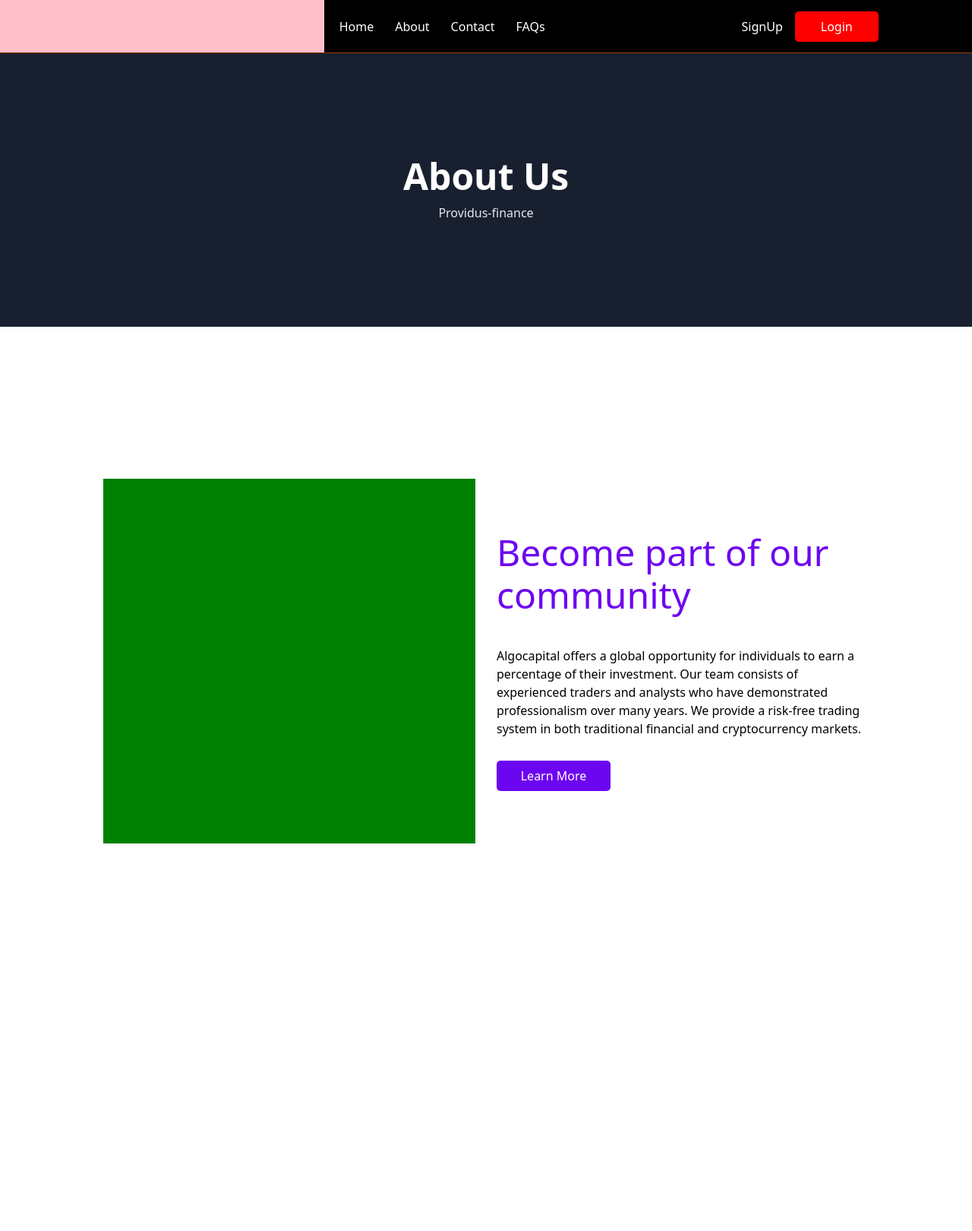
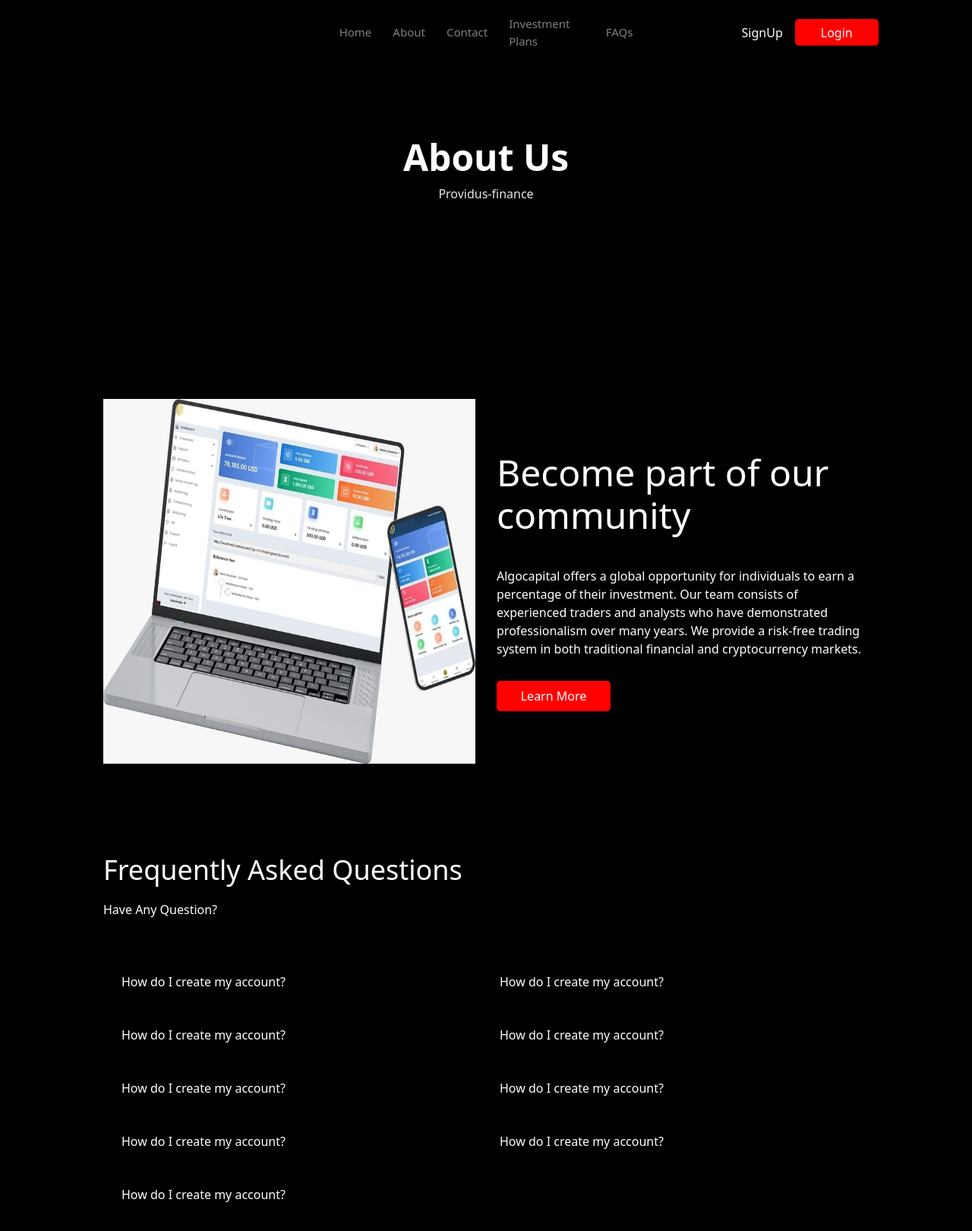
Before and after one commit to AscenxioBlog/trustfundx, a React (Vite) app: page /about in a window 1280 px wide. Shown: the top 1620 px of the page at 76% size. Before the commit the page ends 1310 px from the top, so only its background shows below. Built offline with nearby package versions, Linux system fonts and the light colour scheme.

Commit message:
New Commit

```diff
--- a/package.json
+++ b/package.json
@@ -20,12 +20,7 @@
     "@eslint/js": "^9.19.0",
     "@types/react": "^19.0.8",
     "@types/react-dom": "^19.0.3",
-<<<<<<< HEAD
-    "@vitejs/plugin-react": "^4.3.4",
-    "autoprefixer": "^10.4.20",
-=======
     "@vitejs/plugin-react": "^1.3.2",
->>>>>>> efc07c60f56893c0cc7d3f47e87d55706a2d8d0f
     "eslint": "^9.19.0",
     "eslint-plugin-react": "^7.37.4",
     "eslint-plugin-react-hooks": "^5.0.0",
--- a/src/UI/AboutComponent/AboutFirstComponent.jsx
+++ b/src/UI/AboutComponent/AboutFirstComponent.jsx
@@ -4,8 +4,8 @@
   return (
     <div>
 
-            <div className='h-[45vh] bg-[#182030] flex-col flex justify-center items-center'>
-                    <h1 className='font-semibold text-white text-5xl'>About Us</h1>
+            <div className='lg:h-[45vh] h-[35vh] bg-[#000000] flex-col flex justify-center items-center'>
+                    <h1 className='font-semibold text-white text-4xl lg:text-5xl'>About Us</h1>
                     <p className='mt-3 text-gray-200'>Providus-finance</p>
             </div>
 
--- a/src/UI/AboutComponent/AboutPage.jsx
+++ b/src/UI/AboutComponent/AboutPage.jsx
@@ -1,14 +1,17 @@
 import React from 'react'
 import AboutFirstComponent from './AboutFirstComponent'
 import AboutSecondComponent from './AboutSecondComponent'
+import FAQsComponents from './FAQsComponents'
 
 function AboutPage() {
   return (
-    <div>
+    <div className=' bg-[#000000] lg:px-34'>
 
         <AboutFirstComponent />
 
         <AboutSecondComponent />
+
+        <FAQsComponents />
     </div>
   )
 }
--- a/src/UI/AboutComponent/AboutSecondComponent.jsx
+++ b/src/UI/AboutComponent/AboutSecondComponent.jsx
@@ -6,19 +6,19 @@
   return (
     <div>
 
-             <div className='h-[110vh] flex items-center bg-[#FFFFFF] lg:px-34'>
+             <div className='h-[90vh] flex items-center bg-[#000000]'>
 
-                     <div className='h-[60vh] gap-7 grid grid-cols-2'>
+                     <div className='h-[60vh] gap-7 grid grid-cols-1 lg:grid-cols-2'>
 
-                            <div className='bg-[green]'>
+                            <div className='Dashboard-photo'>
                                  {/* <img src={aboutImage}/> */}
                             </div>
 
-                            <div className='text-[#6D06F0] flex flex-col justify-center font-medium'>
+                            <div className='text-[#FFFF] flex flex-col justify-center font-medium'>
                                 <h1 className='text-5xl leading-14'>Become part of our <br />
                                  community</h1>
 
-                               <div className='mt-10 text-black'>
+                               <div className='mt-10 text-WHITE'>
                                     <p>
                                             Algocapital offers a global opportunity for individuals
                                             to earn a percentage of their investment. Our team
@@ -34,7 +34,7 @@
                                     height="40px"
                                     width="150px"
                                     label="Learn More"
-                                    backgroundColor="#6D06F0"
+                                    backgroundColor="#FF0000"
                                     borderRadius="5px"
                                     marginTop="30px"
                                 />
--- /dev/null
+++ b/src/UI/AboutComponent/FAQsComponents.jsx
@@ -0,0 +1,144 @@
+import React from 'react'
+import { useState } from 'react'
+
+function FAQsComponents() {
+
+  const [account,newAccount]=useState("0px")
+
+function boy1() {
+    if (account =="0px") {
+        newAccount("100px")
+
+
+    } else {
+        newAccount("0px")
+    }
+}
+
+  return (
+    <div>
+
+            <div className='lg:min-h-[70vh] text-white'>
+                    <h1 className='font-medium text-4xl'>Frequently Asked Questions</h1>
+                    <p className='font-medium mt-5'>Have Any Question?</p>
+
+                    <div className='min-h-[50vh] mt-12 gap-9 mx-6 grid grid-cols-2'>
+                         <div>
+                            <div className='bg-[#000000] overflow-hidden'>
+                                <div className='h-[70px] items-center font-medium flex' onClick={boy1}>
+
+                                       <p> How do I create my account?</p>
+                                </div>
+
+                                <p className='font-medium h-[0] m-0 bg-[#000000] ' style={{height:account,transition:"1s"}}>
+                                    Lorem ipsum dolor sit, amet consectetur adipisicing elit. Tenetur illo debitis nulla natus ullam odio in, ipsa dicta explicabo vitae aut eum soluta sit. Distinctio, magni eius! Fuga, ducimus nisi.
+                                </p>
+                            </div>
+
+
+                            <div className='bg-[#000000] overflow-hidden'>
+                                <div className='h-[70px] items-center font-medium flex' onClick={boy1}>
+
+                                       <p> How do I create my account?</p>
+                                </div>
+
+                                <p className='font-medium h-[0] m-0 bg-[#000000] ' style={{height:account,transition:"1s"}}>
+                                    Lorem ipsum dolor sit, amet consectetur adipisicing elit. Tenetur illo debitis nulla natus ullam odio in, ipsa dicta explicabo vitae aut eum soluta sit. Distinctio, magni eius! Fuga, ducimus nisi.
+                                </p>
+                            </div>
+
+
+                            <div className='bg-[#000000] overflow-hidden'>
+                                <div className='h-[70px] items-center font-medium flex' onClick={boy1}>
+
+                                       <p> How do I create my account?</p>
+                                </div>
+
+                                <p className='font-medium h-[0] m-0 bg-[#000000] ' style={{height:account,transition:"1s"}}>
+                                    Lorem ipsum dolor sit, amet consectetur adipisicing elit. Tenetur illo debitis nulla natus ullam odio in, ipsa dicta explicabo vitae aut eum soluta sit. Distinctio, magni eius! Fuga, ducimus nisi.
+                                </p>
+                            </div>
+
+                            <div className='bg-[#000000] overflow-hidden'>
+                                <div className='h-[70px] items-center font-medium flex' onClick={boy1}>
+
+                                       <p> How do I create my account?</p>
+                                </div>
+
+                                <p className='font-medium h-[0] m-0 bg-[#000000] ' style={{height:account,transition:"1s"}}>
+                                    Lorem ipsum dolor sit, amet consectetur adipisicing elit. Tenetur illo debitis nulla natus ullam odio in, ipsa dicta explicabo vitae aut eum soluta sit. Distinctio, magni eius! Fuga, ducimus nisi.
+                                </p>
+                            </div>
+
+                            <div className='bg-[#000000] overflow-hidden'>
+                                <div className='h-[70px] items-center font-medium flex' onClick={boy1}>
+
+                                       <p> How do I create my account?</p>
+                                </div>
+
+                                <p className='font-medium h-[0] m-0 bg-[#000000] ' style={{height:account,transition:"1s"}}>
+                                    Lorem ipsum dolor sit, amet consectetur adipisicing elit. Tenetur illo debitis nulla natus ullam odio in, ipsa dicta explicabo vitae aut eum soluta sit. Distinctio, magni eius! Fuga, ducimus nisi.
+                                </p>
+                            </div>
+                         </div>
+
+
+
+                         <div>
+                             <div className='bg-[#000000] overflow-hidden'>
+                                    <div className='h-[70px] items-center font-medium flex' onClick={boy1}>
+
+                                        <p> How do I create my account?</p>
+                                    </div>
+
+                                    <p className='font-medium h-[0] m-0 bg-[#000000] ' style={{height:account,transition:"1s"}}>
+                                        Lorem ipsum dolor sit, amet consectetur adipisicing elit. Tenetur illo debitis nulla natus ullam odio in, ipsa dicta explicabo vitae aut eum soluta sit. Distinctio, magni eius! Fuga, ducimus nisi.
+                                    </p>
+                            </div>
+
+
+                            <div className='bg-[#000000] overflow-hidden'>
+                                <div className='h-[70px] items-center font-medium flex' onClick={boy1}>
+
+                                       <p> How do I create my account?</p>
+                                </div>
+
+                                <p className='font-medium h-[0] m-0 bg-[#000000] ' style={{height:account,transition:"1s"}}>
+                                    Lorem ipsum dolor sit, amet consectetur adipisicing elit. Tenetur illo debitis nulla natus ullam odio in, ipsa dicta explicabo vitae aut eum soluta sit. Distinctio, magni eius! Fuga, ducimus nisi.
+                                </p>
+                            </div>
+
+
+                            <div className='bg-[#000000] overflow-hidden'>
+                                <div className='h-[70px] items-center font-medium flex' onClick={boy1}>
+
+                                       <p> How do I create my account?</p>
+                                </div>
+
+                                <p className='font-medium h-[0] m-0 bg-[#000000] ' style={{height:account,transition:"1s"}}>
+                                    Lorem ipsum dolor sit, amet consectetur adipisicing elit. Tenetur illo debitis nulla natus ullam odio in, ipsa dicta explicabo vitae aut eum soluta sit. Distinctio, magni eius! Fuga, ducimus nisi.
+                                </p>
+                            </div>
+
+                            <div className='bg-[#000000] overflow-hidden'>
+                                <div className='h-[70px] items-center font-medium flex' onClick={boy1}>
+
+                                       <p> How do I create my account?</p>
+                                </div>
+
+                                <p className='font-medium h-[0] m-0 bg-[#000000] ' style={{height:account,transition:"1s"}}>
+                                    Lorem ipsum dolor sit, amet consectetur adipisicing elit. Tenetur illo debitis nulla natus ullam odio in, ipsa dicta explicabo vitae aut eum soluta sit. Distinctio, magni eius! Fuga, ducimus nisi.
+                                </p>
+                            </div>
+                         </div>
+                    </div>
+                <div>
+
+                </div>
+            </div>
+
+    </div>
+  )
+}
+
+export default FAQsComponents
--- a/src/UI/HeaderFolder/Header.jsx
+++ b/src/UI/HeaderFolder/Header.jsx
@@ -1,29 +1,33 @@
 import React from 'react'
 import { Link } from 'react-router-dom'
 import CustomBtn from '../../ButtonFolder/CustomBtn'
+// import Logo from '../assets/logo.png'
 
 function Header() {
   return (
     <div>
-            <div className='h-[70px] bg-[#000000] border-b border-amber-800 grid grid-cols-3'>
-                   <div className='bg-[pink] '></div>
+            <div className='h-[45px] bg-[#000000]  lg:grid grid-cols-3 hidden '>
+                   <div className='bg-[] '>
+                        {/* <img src={Logo}/> */}
+                   </div>
 
                    <div className='flex p-5'>
-                      <ul className='font-medium flex items-center text-white justify-center gap-7'>
+                      <ul className='font-medium flex items-center text-[15px] text-[gray] justify-center gap-7'>
                           <li><Link to='/'>Home</Link></li>
                           <li><Link to='/about'>About</Link></li>
                           <li><Link to='/contact'>Contact</Link></li>
+                          <li><Link to='/'>Investment Plans</Link></li>
                           <li><Link to='/'>FAQs</Link></li>
                       </ul>
                    </div>
 
-                   <div className='flex font-medium items-center gap-4 text-white justify-center'>
+                   <div className='flex font-medium items-center gap-4 text-[gray] justify-center'>
                      <CustomBtn
                         label="SignUp"
                      />
 
                      <CustomBtn
-                        height="40px"
+                        height="35px"
                         width="110px"
                         label="Login"
                         backgroundColor="#FF0000"
--- a/src/index.css
+++ b/src/index.css
@@ -31,3 +31,10 @@
     background-repeat: none;
     background-size: 100% 100%;
 }
+
+
+.Dashboard-photo{
+    background-image: url(assets/Dashboard.png);
+    background-repeat: no-repeat;
+    background-size: 100% 100%;
+}
```
Also changed, not shown: src/assets/logo.png (added), 1 other file (tests, documents, lock files or other folders).
